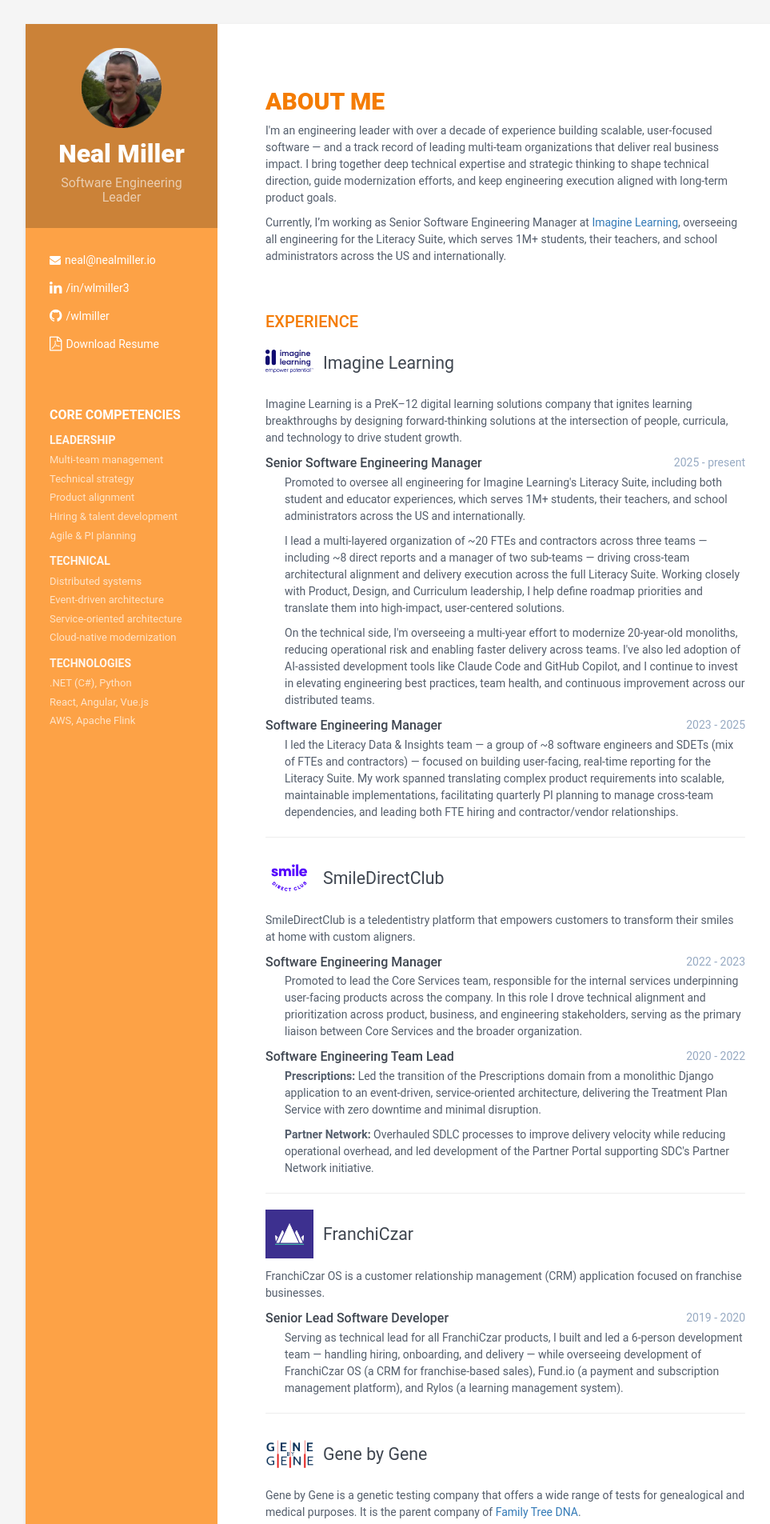
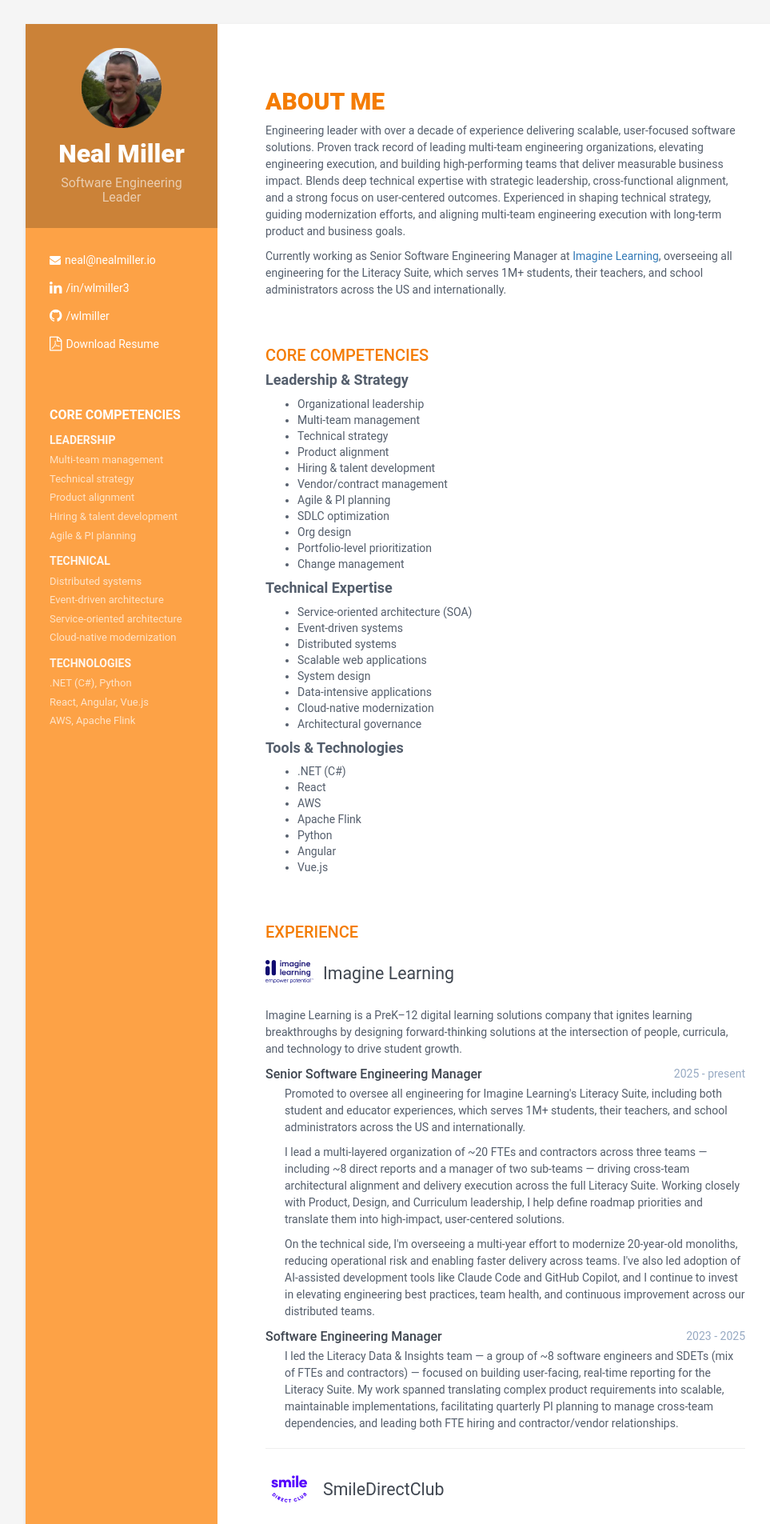
Before and after one commit to wlmiller/wlmiller.github.io, a Jekyll site: the page built from index.html, in a window 1280 px wide. Shown: the top 1905 px of the page at 80% size, without its empty margins (128-1091 px from the left). Built offline with Jekyll 4.4.1, drawn with Linux system fonts in a browser that asks for light colours.

Commit message:
Update website to match new resume: update summary, add Core Competencies section
Co-authored-by: wlmiller <5132501+wlmiller@users.noreply.github.com>

```diff
--- a/index.html
+++ b/index.html
@@ -7,14 +7,63 @@ group: navigation
 <section class="section summary-section">
     <div class="summary">
         <p>
-            I'm an engineering leader with over a decade of experience building scalable, user-focused software — and a track record of leading multi-team organizations that deliver real business impact.
-            I bring together deep technical expertise and strategic thinking to shape technical direction, guide modernization efforts, and keep engineering execution aligned with long-term product goals.
+            Engineering leader with over a decade of experience delivering scalable, user-focused software solutions.
+            Proven track record of leading multi-team engineering organizations, elevating engineering execution, and building high-performing teams that deliver measurable business impact.
+            Blends deep technical expertise with strategic leadership, cross-functional alignment, and a strong focus on user-centered outcomes.
+            Experienced in shaping technical strategy, guiding modernization efforts, and aligning multi-team engineering execution with long-term product and business goals.
         </p>
 
         <p>
-            Currently, I’m working as Senior Software Engineering Manager at <a href="https://imaginelearning.com" target="_blank">Imagine Learning</a>, overseeing all engineering for the Literacy Suite, which serves 1M+ students, their teachers, and school administrators across the US and internationally.
+            Currently working as Senior Software Engineering Manager at <a href="https://imaginelearning.com" target="_blank">Imagine Learning</a>, overseeing all engineering for the Literacy Suite, which serves 1M+ students, their teachers, and school administrators across the US and internationally.
         </p>
     </div><!--//summary-->
+</section><!--//section-->
+
+<section class="section">
+    <h2>Core Competencies</h2>
+    <div class="competencies-grid">
+        <div class="competency-category">
+            <h4>Leadership &amp; Strategy</h4>
+            <ul>
+                <li>Organizational leadership</li>
+                <li>Multi-team management</li>
+                <li>Technical strategy</li>
+                <li>Product alignment</li>
+                <li>Hiring &amp; talent development</li>
+                <li>Vendor/contract management</li>
+                <li>Agile &amp; PI planning</li>
+                <li>SDLC optimization</li>
+                <li>Org design</li>
+                <li>Portfolio-level prioritization</li>
+                <li>Change management</li>
+            </ul>
+        </div>
+        <div class="competency-category">
+            <h4>Technical Expertise</h4>
+            <ul>
+                <li>Service-oriented architecture (SOA)</li>
+                <li>Event-driven systems</li>
+                <li>Distributed systems</li>
+                <li>Scalable web applications</li>
+                <li>System design</li>
+                <li>Data-intensive applications</li>
+                <li>Cloud-native modernization</li>
+                <li>Architectural governance</li>
+            </ul>
+        </div>
+        <div class="competency-category">
+            <h4>Tools &amp; Technologies</h4>
+            <ul>
+                <li>.NET (C#)</li>
+                <li>React</li>
+                <li>AWS</li>
+                <li>Apache Flink</li>
+                <li>Python</li>
+                <li>Angular</li>
+                <li>Vue.js</li>
+            </ul>
+        </div>
+    </div>
 </section><!--//section-->
 
 <section class="section experience-section">
```
Also changed, not shown: _sass/_layout.scss (+16 -0 lines).
